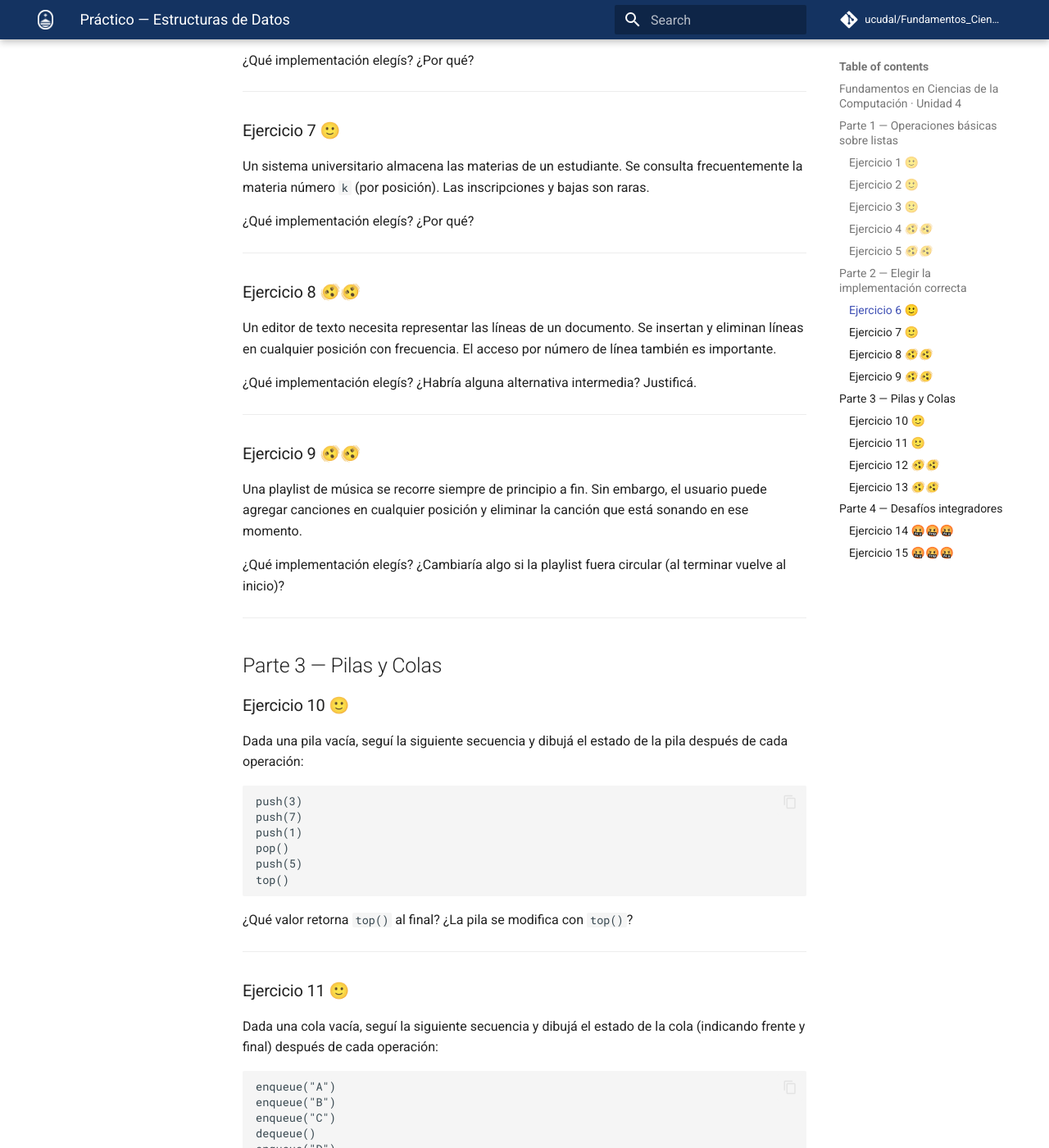
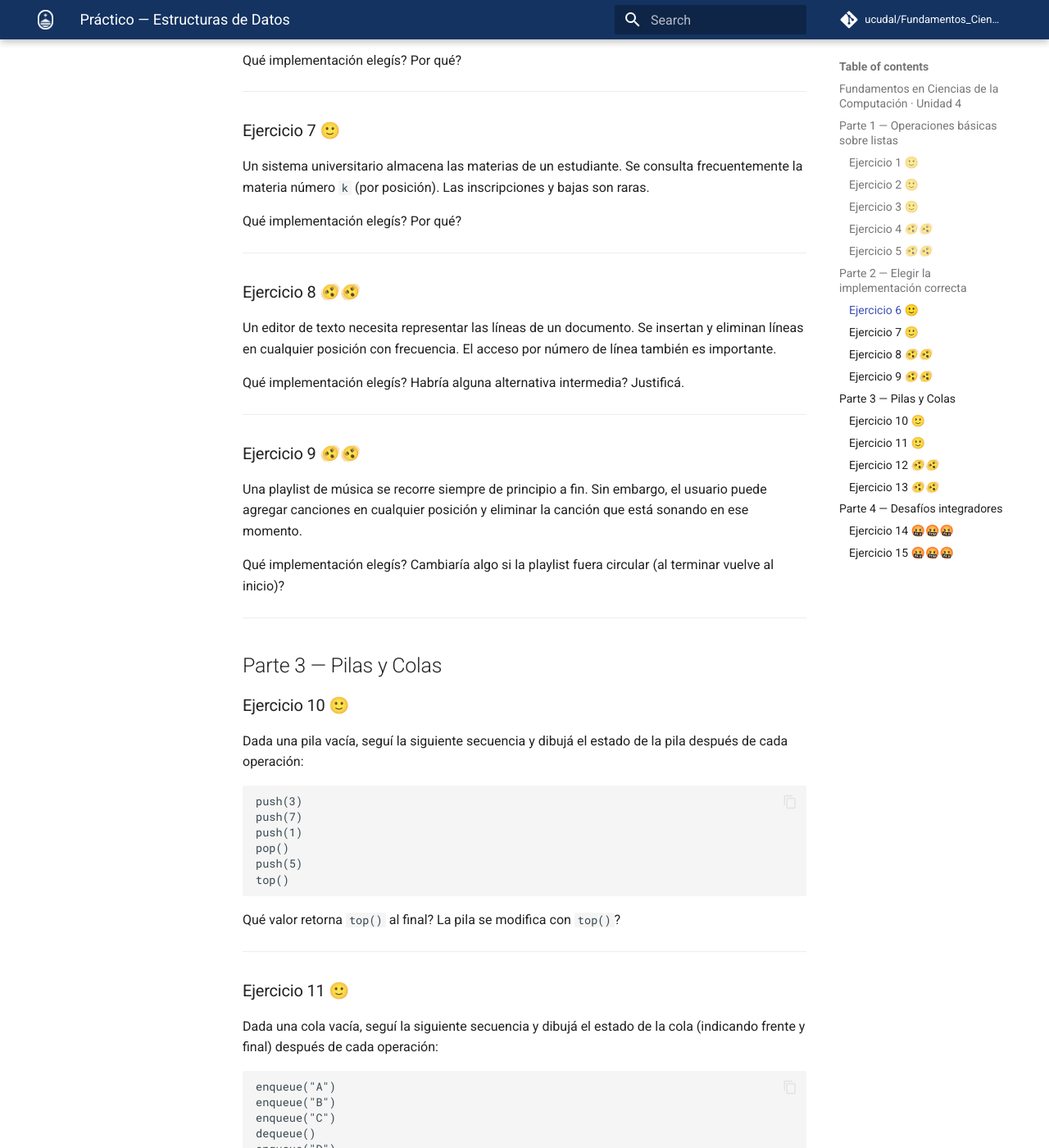
Before and after one commit to ucudal/Fundamentos_Ciencias_Computacion_Conceptos, an MkDocs documentation site: the page built from docs/unidad/4/estructuras/ejercicios.md, in a window 1280 px wide and 1400 px high, scrolled down 2381 px. Shown: the whole window at 82% size. Built offline with MkDocs 1.6.1 and Material for MkDocs 9.7.7, drawn with Linux system fonts in a browser that asks for light colours; comment, search, counter and statistics services are not loaded; some of the changed text lies outside the part shown.

````diff
--- a/docs/unidad/4/estructuras/ejercicios.md
+++ b/docs/unidad/4/estructuras/ejercicios.md
@@ -94,7 +94,7 @@ Mostrá el estado de la lista al final de cada paso relevante.
 
 Una aplicación guarda el historial de páginas visitadas en un navegador. El usuario puede volver atrás o avanzar. Las inserciones siempre ocurren al final y las eliminaciones ocurren al principio o al final.
 
-¿Qué implementación elegís? ¿Por qué?
+Qué implementación elegís? Por qué?
 
 ---
 
@@ -102,7 +102,7 @@ Una aplicación guarda el historial de páginas visitadas en un navegador. El us
 
 Un sistema universitario almacena las materias de un estudiante. Se consulta frecuentemente la materia número `k` (por posición). Las inscripciones y bajas son raras.
 
-¿Qué implementación elegís? ¿Por qué?
+Qué implementación elegís? Por qué?
 
 ---
 
@@ -110,7 +110,7 @@ Un sistema universitario almacena las materias de un estudiante. Se consulta fre
 
 Un editor de texto necesita representar las líneas de un documento. Se insertan y eliminan líneas en cualquier posición con frecuencia. El acceso por número de línea también es importante.
 
-¿Qué implementación elegís? ¿Habría alguna alternativa intermedia? Justificá.
+Qué implementación elegís? Habría alguna alternativa intermedia? Justificá.
 
 ---
 
@@ -118,7 +118,7 @@ Un editor de texto necesita representar las líneas de un documento. Se insertan
 
 Una playlist de música se recorre siempre de principio a fin. Sin embargo, el usuario puede agregar canciones en cualquier posición y eliminar la canción que está sonando en ese momento.
 
-¿Qué implementación elegís? ¿Cambiaría algo si la playlist fuera circular (al terminar vuelve al inicio)?
+Qué implementación elegís? Cambiaría algo si la playlist fuera circular (al terminar vuelve al inicio)?
 
 ---
 
@@ -137,7 +137,7 @@ push(5)
 top()
 ```
 
-¿Qué valor retorna `top()` al final? ¿La pila se modifica con `top()`?
+Qué valor retorna `top()` al final? La pila se modifica con `top()`?
 
 ---
 
@@ -154,7 +154,7 @@ enqueue("D")
 dequeue()
 ```
 
-¿Qué elemento queda al frente al final?
+Qué elemento queda al frente al final?
 
 ---
 
@@ -173,7 +173,7 @@ pop()
 pop()
 ```
 
-¿En qué orden salen los elementos? Escribí la secuencia de valores retornados por cada `pop()`.
+En qué orden salen los elementos? Escribí la secuencia de valores retornados por cada `pop()`.
 
 ---
 
@@ -188,7 +188,7 @@ Se te pide modelar el sistema de **deshacer/rehacer** (undo/redo) de un editor d
   2. Escribir "Mundo"
   3. Deshacer
   4. Escribir "Todo"
-  5. Rehacer _(¿qué pasa aquí? justificá)_
+  5. Rehacer _(qué pasa aquí? justificá)_
 ---
 
 ## Parte 4 — Desafíos integradores
@@ -226,9 +226,9 @@ Se quiere simular la **atención en una caja de supermercado**. Los clientes lle
    - Llega Carol (carrito vacío)
    - Llega David (con carrito)
    - Llega Eva (carrito vacío)
-   - Se atiende un cliente → ¿quién es?
-   - Se atiende otro cliente → ¿quién es?
-> _¿Cambiará tu respuesta si los clientes con carrito semi-vacío también deben respetar el orden entre ellos?_
+   - Se atiende un cliente → quién es?
+   - Se atiende otro cliente → quién es?
+> _Cambiará tu respuesta si los clientes con carrito semi-vacío también deben respetar el orden entre ellos?_
 
 ---
 
````
